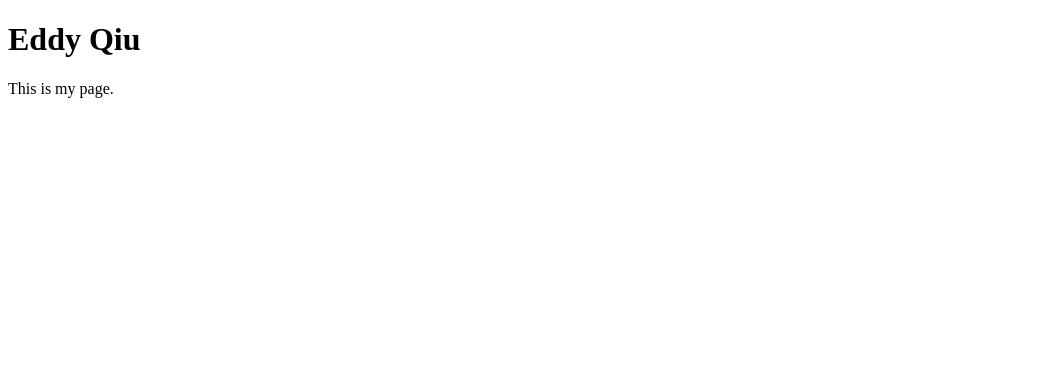
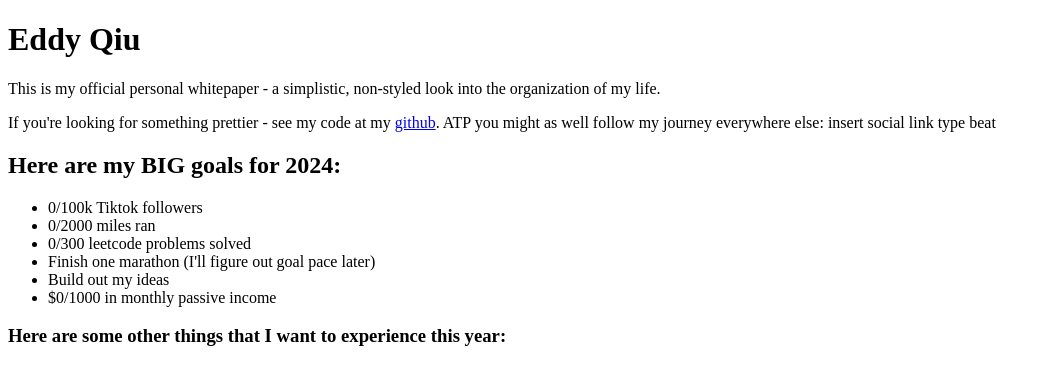
Before and after one commit to eddy-qiu/eddyqiu.com, a plain HTML site: page index.html in a window 1280 px wide. Shown: the whole page, without its empty margins (0-1051 px from the left). Drawn offline with Linux system fonts and the light colour scheme.

Commit message:
initial ideation

```diff
--- a/index.html
+++ b/index.html
@@ -6,6 +6,19 @@
     </head>
     <body>
         <h1>Eddy Qiu</h1>
-        <p>This is my page.</p>
+        <p>This is my official personal whitepaper - a simplistic, non-styled look into the organization of my life.</p>
+        <p>If you're looking for something prettier - see my code at my <a href="https://github.com/eddy-qiu" target="_blank">github</a>. ATP you might as well
+        follow my journey everywhere else: insert social link type beat</p>
+
+        <h2>Here are my BIG goals for 2024:</h2>
+        <ul>
+            <li>0/100k Tiktok followers</li>
+            <li>0/2000 miles ran</li>
+            <li>0/300 leetcode problems solved</li>
+            <li>Finish one marathon (I'll figure out goal pace later)</li>
+            <li>Build out my ideas</li>
+            <li>$0/1000 in monthly passive income</li>
+        </ul>
+        <h3>Here are some other things that I want to experience this year:</h3>
     </body>
 </html>
```
